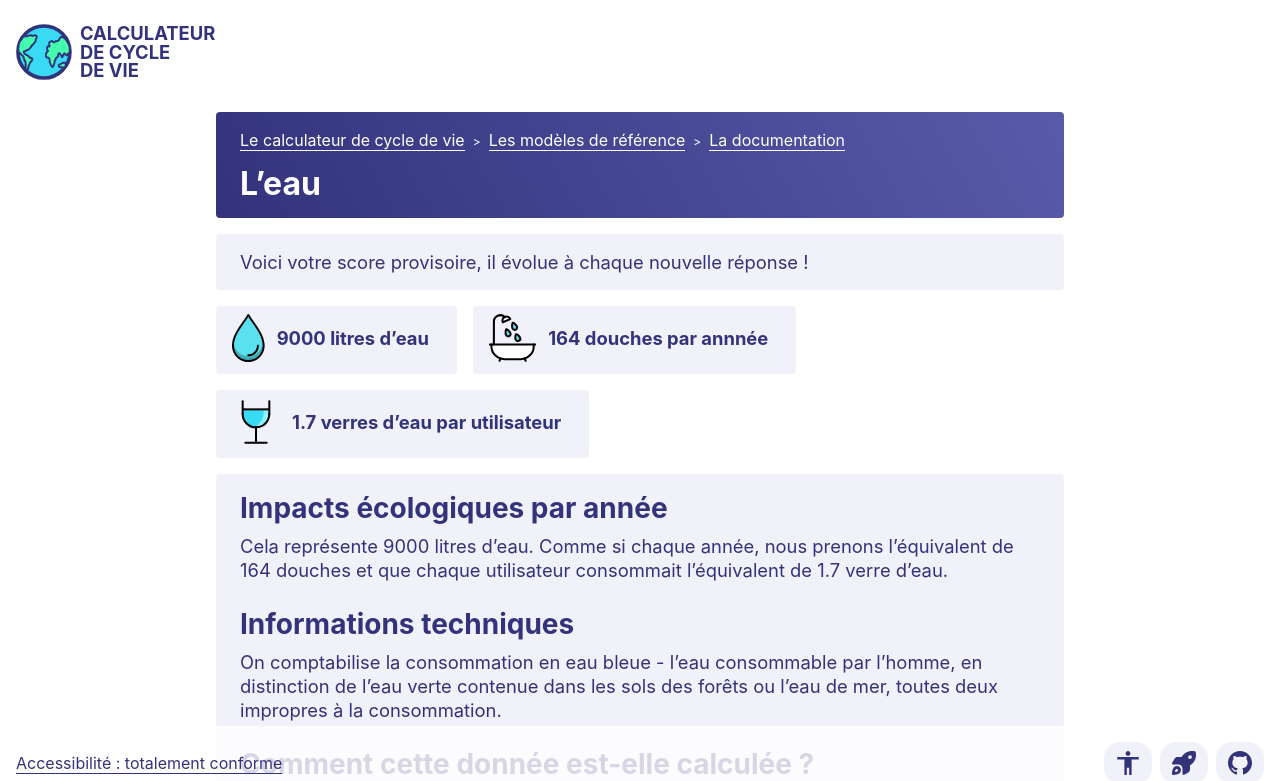
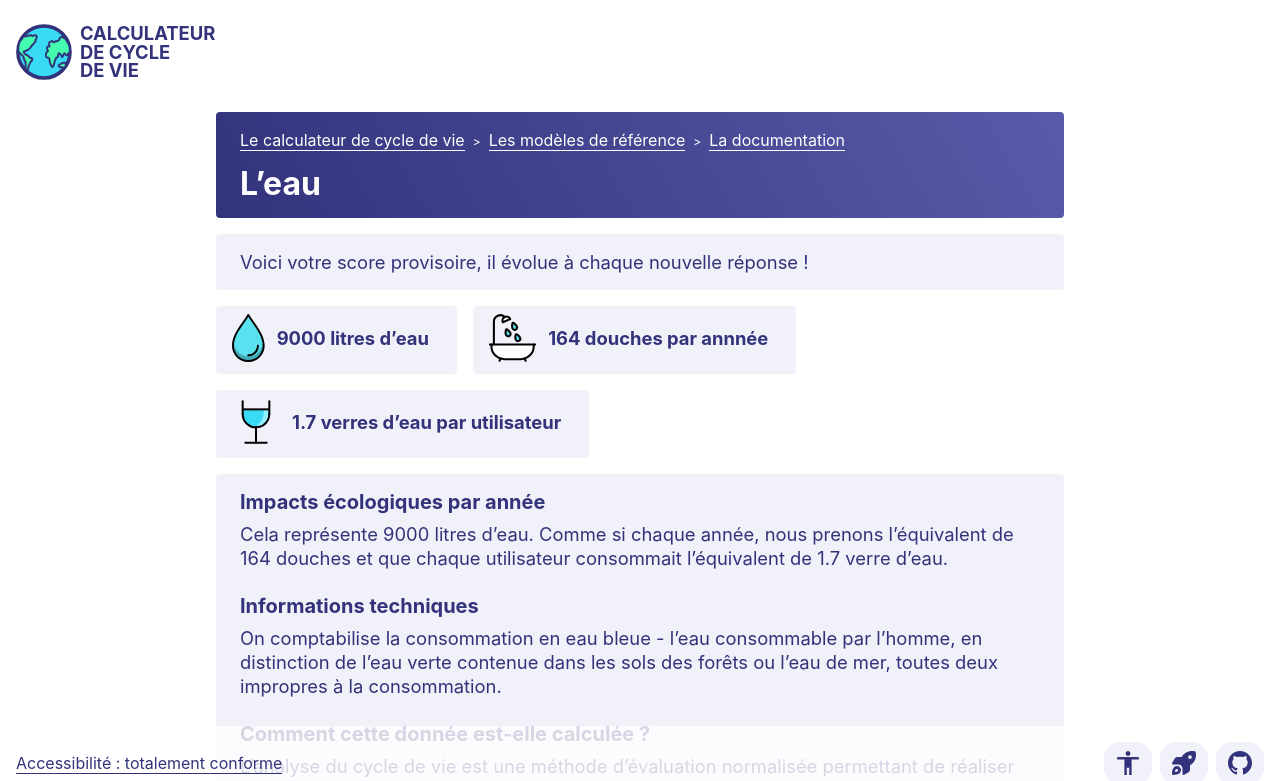
Before and after one commit to adrienloup/lcc, a React (Vite) app: page /lcc/documentation/eau in a window 1280 px wide. Shown: the top 781 px of the page. Built offline with nearby package versions, Linux system fonts and the light colour scheme.

Commit message:
subtitle component added

```diff
--- a/src/components/atoms/Subtitle/Subtitle.scss
+++ b/src/components/atoms/Subtitle/Subtitle.scss
@@ -1,7 +1,7 @@
 .subtitle {
   font-weight: bold;
-  line-height: 2.25rem;
-  font-size: 1.75rem;
+  line-height: 1.5rem;
+  font-size: 1.25rem;
 
   & + .warning {
     margin-top: 1rem;
```
